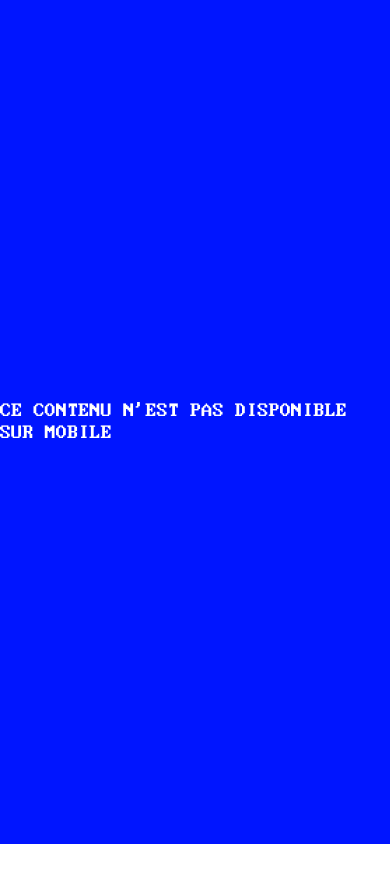
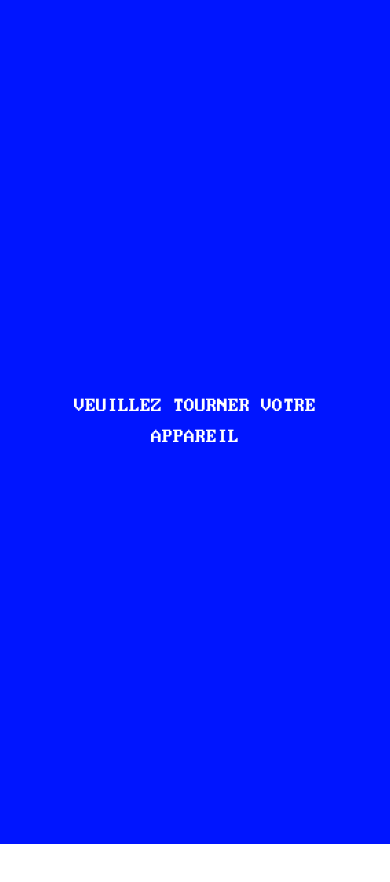
Before and after one commit to olivierhuynh-web/mon-ete-2025, a Next.js app: page / in a window 390 px wide. Shown: the top 882 px of the page. Before the commit the page ends 844 px from the top, so only its background shows below. Built offline with nearby package versions, Linux system fonts and the light colour scheme.

Commit message:
test mobile

```diff
--- a/src/app/page.js
+++ b/src/app/page.js
@@ -115,17 +115,9 @@ export default function Home() {
   const [isPlaying, setIsPlaying] = useState(false);
   const [showImage, setShowImage] = useState(false);
   const [showVideo, setShowVideo] = useState(false);
-  const [isMobile, setIsMobile] = useState(false);
 
   const audioRef = useRef(null);
   const videoRef = useRef(null);
-
-  useEffect(() => {
-    const checkMobile = () => setIsMobile(window.innerWidth < 700);
-    checkMobile();
-    window.addEventListener('resize', checkMobile);
-    return () => window.removeEventListener('resize', checkMobile);
-  }, []);
 
   const formatTime = (time) => {
     if (isNaN(time) || time === undefined) {
@@ -196,6 +188,44 @@ export default function Home() {
     setCurrentTime(0);
   };
 
+  const handleItemClick = (index) => {
+    const isCurrentlyActive =
+      index === selectedIndex && (isPlaying || showImage || showVideo);
+
+    if (audioRef.current) {
+      audioRef.current.pause();
+      audioRef.current.currentTime = 0;
+    }
+    if (videoRef.current) {
+      videoRef.current.pause();
+      videoRef.current.currentTime = 0;
+    }
+    setIsPlaying(false);
+    setShowImage(false);
+    setShowVideo(false);
+    setCurrentTime(0);
+
+    if (isCurrentlyActive) {
+      return;
+    }
+
+    setSelectedIndex(index);
+    const item = items[index];
+    setShowImage(!!item.image);
+    setShowVideo(!!item.video);
+
+    if (item.audio && audioRef.current) {
+      audioRef.current.src = item.audio;
+      audioRef.current.play();
+      setIsPlaying(true);
+    }
+
+    if (item.video && videoRef.current) {
+      videoRef.current.src = item.video;
+      videoRef.current.play();
+    }
+  };
+
   useEffect(() => {
     window.addEventListener('keydown', handleKeyDown);
     return () => {
@@ -203,24 +233,23 @@ export default function Home() {
     };
   }, [selectedIndex, isPlaying]);
 
-  if (isMobile) {
-    return (
-      <div className={styles.page}>
-        <div>Ce contenu n'est pas disponible sur mobile</div>
-      </div>
-    );
-  }
-
   return (
     <div className={styles.page}>
+      <div className={styles.rotatePrompt}>
+        Veuillez tourner votre appareil
+      </div>
       <main className={styles.main}>
         <div className={styles.container}>
           <h2 className={styles.container__title}>REPERTOIRE</h2>
+          <div className={styles.container__separator} aria-hidden="true">
+            {'═'.repeat(200)}
+          </div>
 
           <div className={styles.container__items}>
             {items.map((item, index) => (
               <div
                 key={index}
+                onClick={() => handleItemClick(index)}
                 className={`${styles.container__line} ${
                   index === selectedIndex
                     ? styles['container__line-selected']
--- a/src/app/page.module.scss
+++ b/src/app/page.module.scss
@@ -24,8 +24,14 @@
   overflow-wrap: break-word; /* Force les mots à se couper */
   white-space: normal; /* Permet au texte de s'enrouler */
 
+  &__separator {
+    overflow: hidden;
+    white-space: nowrap;
+    line-height: 1;
+    user-select: none;
+  }
   &__items {
-    margin-top: 5%;
+    margin-top: 2%;
   }
   &__line {
     cursor: pointer;
@@ -66,18 +72,79 @@
   box-shadow: 0 0 40px #0008;
 }
 
-@media (max-width: 700px) {
-  .page {
-    height: 100vh;
-    width: 100vw;
+.rotatePrompt {
+  display: none;
+}
+
+@media (orientation: portrait) and (max-width: 900px) {
+  .rotatePrompt {
+    display: flex;
+    position: fixed;
+    inset: 0;
+    z-index: 9999;
     background-color: #0015ff;
-    display: flex;
-    flex-direction: column;
+    color: white;
     align-items: center;
     justify-content: center;
+    text-align: center;
+    padding: 10%;
     font-family: 'IBM', sans-serif;
     text-transform: uppercase;
-    font-size: 1.4em;
-    color: white;
+    font-size: 22px;
+    line-height: 1.4;
   }
 }
+
+@media (orientation: landscape) and (max-height: 500px) {
+  .main {
+    height: 100dvh;
+    overflow: hidden;
+  }
+
+  .container {
+    margin: 0;
+    padding: 2vh 3vw;
+    font-size: clamp(10px, 3.8vh, 17px);
+    line-height: 1.2;
+    overflow: hidden;
+
+    &__title {
+      font-size: clamp(10px, 3.8vh, 17px);
+      margin: 0;
+    }
+
+    &__items {
+      margin-top: 1vh;
+    }
+
+    &__line {
+      gap: 8px;
+      -webkit-tap-highlight-color: transparent;
+
+      span:first-child {
+        flex: 1;
+        min-width: 0;
+        overflow: hidden;
+        text-overflow: ellipsis;
+        white-space: nowrap;
+      }
+
+      &__time {
+        flex-shrink: 0;
+        font-size: 0.85em;
+      }
+    }
+  }
+
+  .overlayImage {
+    width: auto;
+    height: 70vh;
+    max-width: 90vw;
+  }
+
+  .overlayImage--horizontal {
+    width: auto;
+    height: 70vh;
+    max-width: 90vw;
+  }
+}
```
